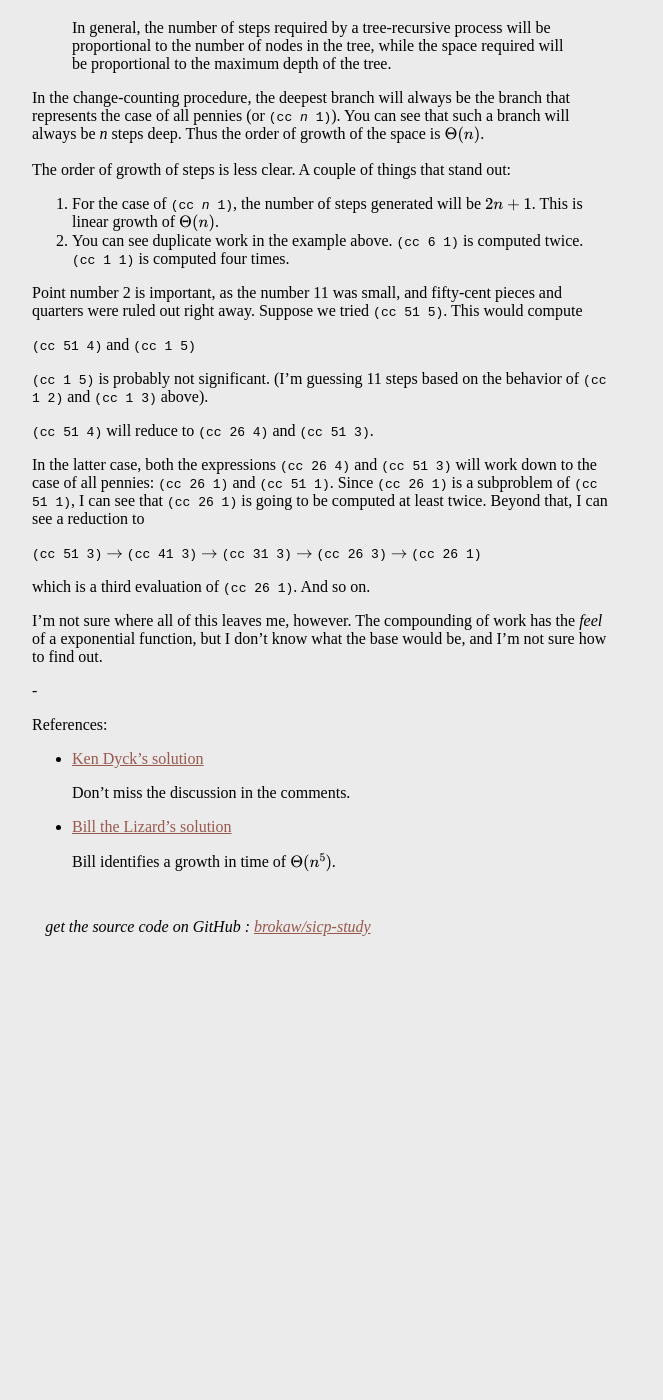
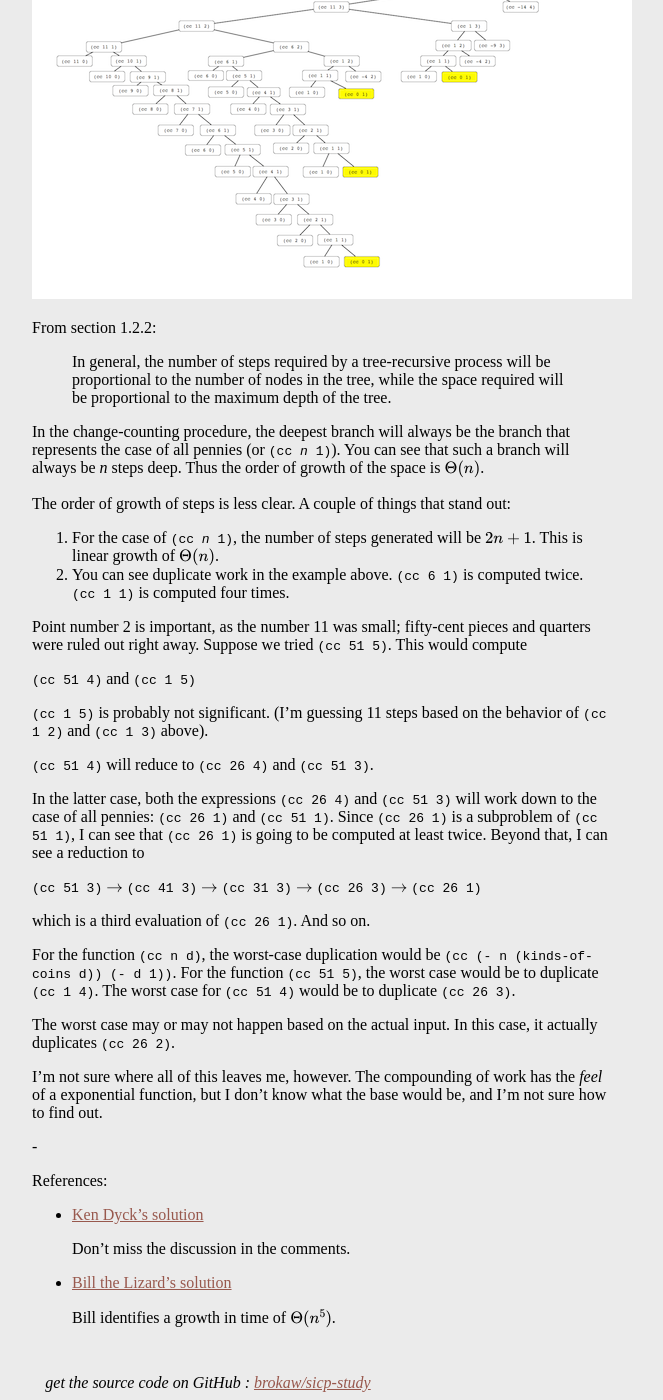
Before and after one commit to brokaw/sicp-study, a Jekyll site: the page built from solutions/ex-1-14.markdown, in a window 1280 px wide and 1400 px high, scrolled down 563 px. Shown: the whole window, without its empty margins (432-1095 px from the left). Built offline with Jekyll 4.4.1, drawn with Linux system fonts in a browser that asks for light colours; formulas are drawn with MathJax 3; before the commit the page ends 1507 px from its top, so only the background shows below that.

Commit message:
Fixed broken links

```diff
--- a/solutions/ex-1-14.markdown
+++ b/solutions/ex-1-14.markdown
@@ -34,20 +34,25 @@ For reference, here is the procedure `count-change`:
 
 Here is a diagram I came up with:
 
-<a href='/sicp/images/ex-1-14-diagram.png'><img src='/sicp/images/ex-1-14-diagram-thumb.png' alt='count-change diagram' /></a>
+<a href='/sicp-study/images/ex-1-14-diagram.png'><img src='/sicp-study/images/ex-1-14-diagram-thumb.png' alt='count-change diagram' /></a>
 
 From section 1.2.2:
 
-> In general, the number of steps required by a tree-recursive process will be proportional to the number of nodes in the tree, while the space required will be proportional to the maximum depth of the tree.
+> In general, the number of steps required by a tree-recursive process will be
+> proportional to the number of nodes in the tree, while the space required
+> will be proportional to the maximum depth of the tree.
 
-In the change-counting procedure, the deepest branch will always be the branch that represents the case of all pennies (or <code>(cc <i>n</i> 1)</code>). You can see that such a branch will always be _n_ steps deep. Thus the order of growth of the space is $\Theta(n)$.
+In the change-counting procedure, the deepest branch will always be the branch
+that represents the case of all pennies (or <code>(cc <i>n</i> 1)</code>). You
+can see that such a branch will always be _n_ steps deep. Thus the order of
+growth of the space is $\Theta(n)$.
 
 The order of growth of steps is less clear. A couple of things that stand out:
 
 1. For the case of <code>(cc <i>n</i> 1)</code>, the number of steps generated will be $2n + 1$. This is linear growth of $\Theta(n)$.
 1. You can see duplicate work in the example above. `(cc 6 1)` is computed twice. `(cc 1 1)` is computed four times.
 
-Point number 2 is important, as the number 11 was small, and fifty-cent pieces and quarters were ruled out right away. Suppose we tried `(cc 51 5)`. This would compute
+Point number 2 is important, as the number 11 was small;  fifty-cent pieces and quarters were ruled out right away. Suppose we tried `(cc 51 5)`. This would compute
 
 `(cc 51 4)` and `(cc 1 5)`
 
@@ -60,6 +65,14 @@ In the latter case, both the expressions `(cc 26 4)` and `(cc 51 3)` will work d
 `(cc 51 3)` $\to$ `(cc 41 3)` $\to$ `(cc 31 3)` $\to$ `(cc 26 3)` $\to$ `(cc 26 1)`
 
 which is a third evaluation of `(cc 26 1)`. And so on.
+
+For the function `(cc n d)`, the worst-case duplication would be `(cc (- n
+(kinds-of-coins d)) (- d 1))`. For the function `(cc 51 5)`, the worst case
+would be to duplicate `(cc 1 4)`. The worst case for `(cc 51 4)` would be to duplicate
+`(cc 26 3)`.
+
+The worst case may or may not happen based
+on the actual input. In this case, it actually duplicates `(cc 26 2)`.
 
 I'm not sure where all of this leaves me, however. The compounding of work has the _feel_ of a exponential function, but I don't know what the base would be, and I'm not sure how to find out.
 
--- a/solutions/ex-1-16.markdown
+++ b/solutions/ex-1-16.markdown
@@ -41,4 +41,4 @@ Here is the procedure.
 
 -
 
-[Repository source](https://github.com/brokaw/sicp/blob/master/exercises/exer_1-16.scm)
+[Repository source](https://github.com/brokaw/sicp-study/blob/master/exercises/exer_1-16.scm)
```
Also changed, not shown: _posts/2011-09-06-introduction.markdown (+4 -4 lines).
